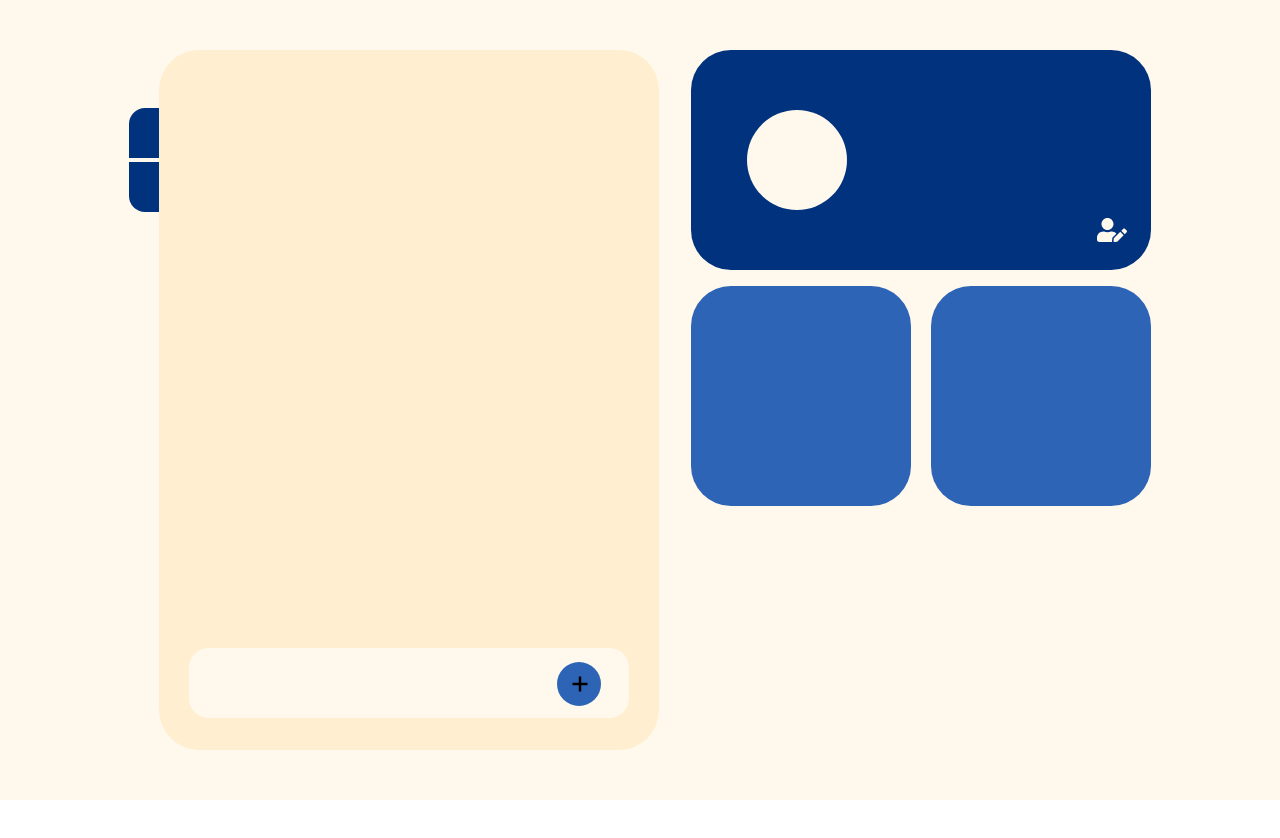
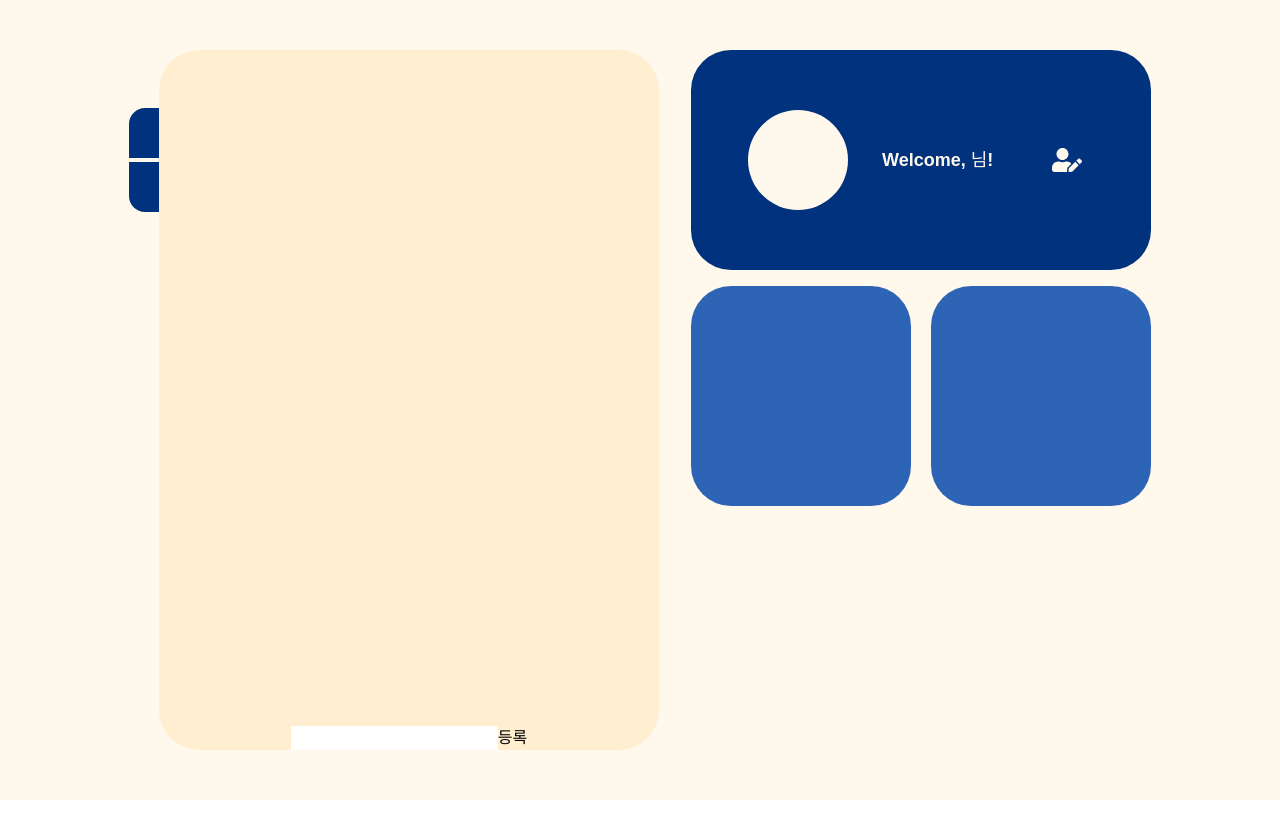
Before and after one commit to Yuni0221/my-todolist, a React (Vite) app: page / in a window 1280 px wide. Both pictures are taken after a click on the button 1130 px from the left and 640 px from the top of the page. Shown: the top 838 px of the page. Built offline with nearby package versions, Linux system fonts and the light colour scheme.

Commit message:
Todo List 추가하기 기능구현

```diff
--- /dev/null
+++ b/src/components/TodoListItem.jsx
@@ -0,0 +1,49 @@
+import { useState } from "react";
+import { twMerge } from "tailwind-merge";
+
+export default function TodoListItem() {
+  const [todo, setTodo] = useState("");
+  const [todos, setTodos] = useState([]);
+
+  const handleChangeTodo = (event) => {
+    setTodo(event.target.value);
+    console.log(event.target.value);
+  };
+
+  const handleSubmit = (event) => {
+    event.preventDefault();
+    if (todo === "") {
+      return;
+    } else {
+      setTodos([...todos, todo]);
+      setTodo("");
+    }
+  };
+  return (
+    <div>
+      <ul>
+        {todos.map((item) => (
+          <li>{item}</li>
+        ))}
+      </ul>
+      <form onSubmit={handleSubmit}>
+        <input type="text" value={todo} onChange={handleChangeTodo}></input>
+        <button>등록</button>
+      </form>
+    </div>
+  );
+}
+
+{
+  /* <input
+            className={twMerge(
+              `w-[440px] h-[70px] bg-Beige rounded-[20px] mb-8 pl-6 outline-none`
+            )}
+            type="text"
+            value={todo}
+            onChange={handleChange}
+          ></input>
+          <button className="absolute w-[44px] h-[44px] ml-[340px] mb-11 bg-Blue rounded-full">
+            <GrFormAdd className="w-[30px] h-[30px] ml-2" />
+          </button> */
+}
--- a/src/pages/Main.jsx
+++ b/src/pages/Main.jsx
@@ -2,10 +2,15 @@ import { useState } from "react";
 import { twMerge } from "tailwind-merge";
 import { GrFormAdd } from "react-icons/gr";
 import { FaUserEdit } from "react-icons/fa";
+import { useLocation } from "react-router-dom";
+import TodoListItem from "../components/TodoListItem";
 
-export default function Main(props) {
+export default function Main({ props }) {
   const [isHovered, setIsHovered] = useState(false);
   const [showText, setShowText] = useState(false);
+
+  const location = useLocation();
+  const { name } = location.state.key;
 
   const handleMouseEnter = () => {
     setIsHovered(true);
@@ -18,6 +23,11 @@ export default function Main(props) {
     setIsHovered(false);
     setShowText(false);
   };
+
+  const handleChange = (event) => {
+    setTodo(event.target.value);
+  };
+
   return (
     <section>
       <section className="w-screen h-screen flex justify-center items-center bg-Beige">
@@ -51,33 +61,33 @@ export default function Main(props) {
             )}
           </div>
         </div>
+
         <div
           className={twMerge(
             `w-[500px] h-[700px] flex justify-center items-end bg-DarkBeige mr-4 rounded-[40px]`
           )}
         >
-          <input
-            className={twMerge(
-              `w-[440px] h-[70px] bg-Beige rounded-[20px] mb-8 pl-6 outline-none`
-            )}
-          ></input>
-          <button className="absolute w-[44px] h-[44px] ml-[340px] mb-11 bg-Blue rounded-full">
-            <GrFormAdd className="w-[30px] h-[30px] ml-2" />
-          </button>
+          <TodoListItem />
         </div>
         <div className="h-[700px]">
           <div
             className={twMerge(
-              `w-[460px] h-[220px] ml-4 flex items-center bg-Navy rounded-[40px]`
+              `relative w-[460px] h-[220px] ml-4 flex justify-items-center items-center bg-Navy rounded-[40px]`
             )}
           >
             <div
-              className={twMerge(
-                `w-[100px] h-[100px] ml-14 bg-Beige rounded-full`
-              )}
-            ></div>
-            <div>{props.setName}</div>
-            <FaUserEdit className="w-[30px] h-[30px] ml-[250px] mt-[140px] text-Beige" />
+              className={`flex w-[400px] justify-center items-center gap-[10px] absolute ml-6`}
+            >
+              <div
+                className={twMerge(
+                  `flex w-[100px] h-[100px] bg-Beige rounded-full mr-6`
+                )}
+              ></div>
+              <div className={`w-[160px] font-bold text-lg text-Beige`}>
+                Welcome, {name} 님!
+              </div>
+              <FaUserEdit className="w-[30px] h-[30px] text-Beige" />
+            </div>
           </div>
           <div className="flex h-[700px] mt-4 ml-4 justify-start items-start">
             <div
--- a/src/pages/StartPage.jsx
+++ b/src/pages/StartPage.jsx
@@ -18,10 +18,6 @@ export default function StartPage() {
     setShowNameQuestion(true);
   }, 1600);
 
-  const handleButtonClick = () => {
-    goToMainPage();
-  };
-
   const handleName = (event) => {
     setName(event.target.value);
     console.log(event.target.value);
@@ -29,12 +25,12 @@ export default function StartPage() {
 
   const handleEnterPress = (event) => {
     if (event.key === "Enter") {
-      goToMainPage();
+      navigate("/main", { state: { key: { name } } });
     }
   };
 
-  const goToMainPage = () => {
-    navigate("/main");
+  const handleButtonClick = () => {
+    navigate("/main", { state: { key: { name } } });
   };
 
   return (
@@ -73,7 +69,6 @@ export default function StartPage() {
             `w-[400px] h-[120px] absolute right-[80px] bottom-[100px]`
           )}
         >
-          <form>
           <input
             className={twMerge(
               `w-[400px] h-[120px] bg-DarkBeige rounded-[40px] text-2xl pl-6 outline-none`
@@ -91,7 +86,6 @@ export default function StartPage() {
           >
             <FaRegPaperPlane className={twMerge(`w-7 h-7 text-Beige ml-3`)} />
           </button>
-          </form>
         </div>
       </div>
     </section>
```
Lines whose indentation alone changed are shown as unchanged.
